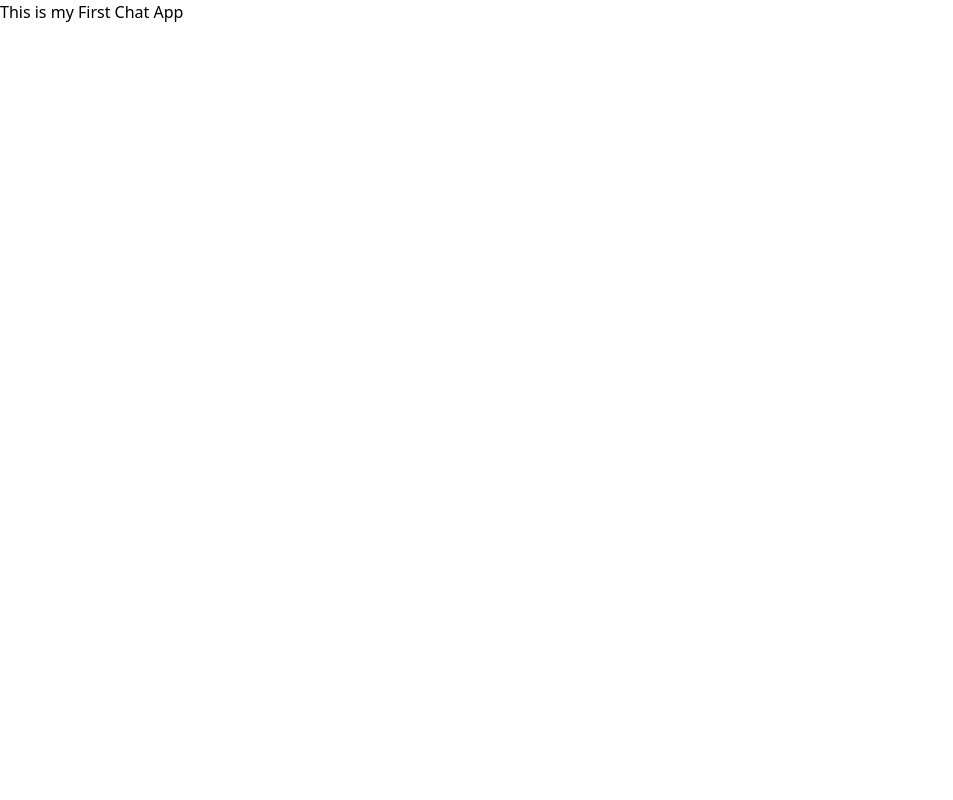
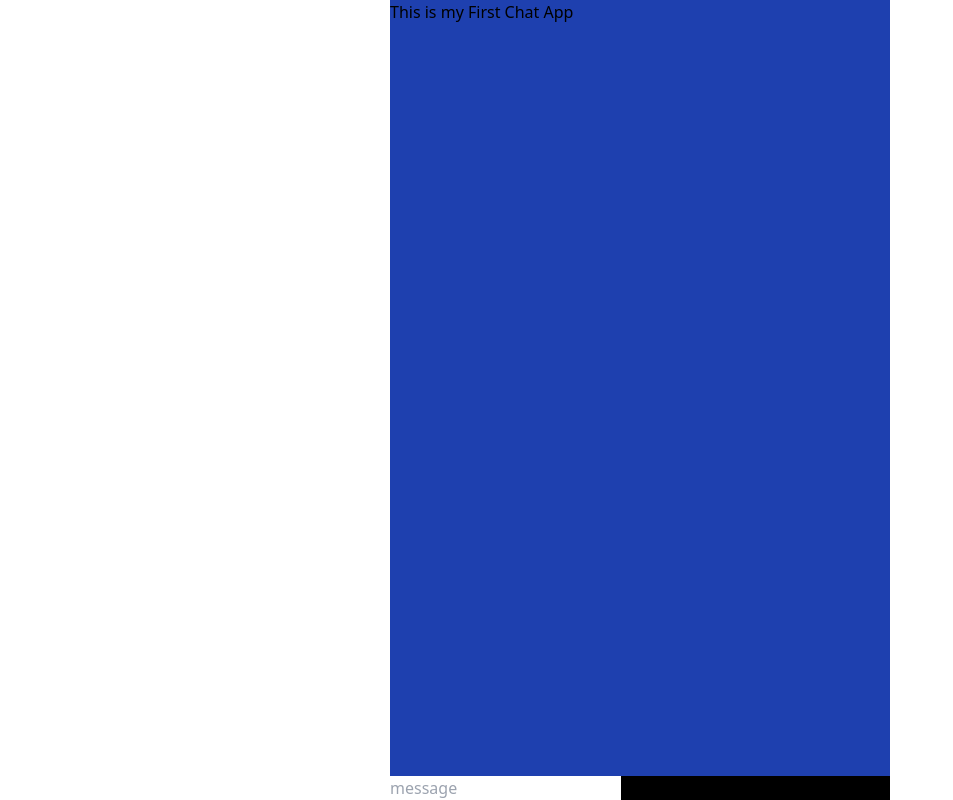
Before and after one commit to kehinde4885/SimpleWebChat, a React (Vite) app: page / in a window 1280 px wide. Shown: the whole page, without its empty margins (0-953 px from the left). Built offline with nearby package versions, Linux system fonts and the light colour scheme.

Commit message:
Feat: local Storage, redux Store

```diff
--- /dev/null
+++ b/src/App.jsx
@@ -0,0 +1,84 @@
+import { useState } from "react";
+// import reactLogo from './assets/react.svg'
+// import viteLogo from '/vite.svg'
+import "./App.css";
+
+import { useDispatch, useSelector } from "react-redux";
+import { changeName, updateChats } from "./app/userSlice";
+
+function intializeLocalStorage() {
+  //localStorage.setItem("User1", "userChatss");
+}
+
+intializeLocalStorage();
+
+function App() {
+  const [isUserSet, changeUserSet] = useState(true);
+  const userName = useSelector((state) => state.user.name);
+
+  console.log(userName);
+  console.log(isUserSet);
+
+  return isUserSet ? <Chat /> : <OnBoard changeUserSet={changeUserSet} />;
+}
+
+function OnBoard({ changeUserSet }) {
+  const dispatch = useDispatch();
+
+  return (
+    <form
+      onSubmit={(e) => {
+        e.preventDefault();
+        const formDets = new FormData(e.target);
+        const user = formDets.get("User");
+        dispatch(changeName(user));
+        changeUserSet(true);
+      }}
+      className="form">
+      <p>Please Enter your Name</p>
+      <input type="text" name="User" id="" />
+      <button className="bg-black text-white">Submit</button>
+    </form>
+  );
+}
+
+function Chat() {
+  const dispatch = useDispatch()
+  const userName = useSelector((state) => state.user.name);
+  const chats = useSelector((state) => state.user.chats);
+
+  console.log(chats)
+
+  function sendChat() {
+
+    const textBox = document.getElementById("chatText");
+
+    const text = textBox.value;
+
+    if (text.length !== 0) {
+      console.log("Text sent");
+      const newChats = chats.concat(text)
+      dispatch(updateChats(newChats))
+      localStorage.setItem(userName, JSON.stringify(newChats));
+    }
+  }
+
+  return (
+    <div className="relative h-screen w-[500px] max-w-[600px] bg-blue-800">
+      <h1 className="">This is my First Chat App</h1>
+      <div className="absolute bottom-0 w-full bg-black">
+        <form
+          onSubmit={(e) => {
+            e.preventDefault();
+
+            sendChat();
+          }}
+          action="">
+          <input id="chatText" placeholder="message" type="text" />
+        </form>
+      </div>
+    </div>
+  );
+}
+
+export default App;
--- a/src/App.tsx
+++ /dev/null
@@ -1,14 +0,0 @@
-import { useState } from "react";
-// import reactLogo from './assets/react.svg'
-// import viteLogo from '/vite.svg'
-import "./App.css";
-
-function App() {
-  return (
-    <>
-      <h1 className="">This is my First Chat App</h1>
-    </>
-  );
-}
-
-export default App;
--- /dev/null
+++ b/src/app/store.js
@@ -0,0 +1,10 @@
+import { configureStore } from "@reduxjs/toolkit";
+
+import userReducer from "./userSlice"
+
+
+export default configureStore({
+  reducer: {
+    user: userReducer
+  },
+});
--- /dev/null
+++ b/src/app/userSlice.js
@@ -0,0 +1,28 @@
+import { createSlice } from "@reduxjs/toolkit";
+
+export const userSlice = createSlice({
+  name: "user",
+  initialState: {
+    name: "Default",
+    chats: [],
+  },
+
+  reducers: {
+    changeName: (state, action) => {
+
+      state.name = action.payload
+
+      console.log(state.chats)
+    },
+
+    updateChats: (state, action) => {
+      state.chats = action.payload
+
+    }
+  }
+});
+
+
+export const { changeName , updateChats } = userSlice.actions
+
+export default userSlice.reducer
--- a/src/index.css
+++ b/src/index.css
@@ -3,75 +3,16 @@
 @tailwind components;
 @tailwind utilities;
 
-/* :root {
-  font-family: Inter, system-ui, Avenir, Helvetica, Arial, sans-serif;
-  line-height: 1.5;
-  font-weight: 400;
+@layer base{
+  body{
+    display: grid;
+    place-content: center;
+    height: 100vh;
+  }
 
-  color-scheme: light dark;
-  color: rgba(255, 255, 255, 0.87);
-  background-color: #242424;
 
-  font-synthesis: none;
-  text-rendering: optimizeLegibility;
-  -webkit-font-smoothing: antialiased;
-  -moz-osx-font-smoothing: grayscale;
 }
 
-a {
-  font-weight: 500;
-  color: #646cff;
-  text-decoration: inherit;
+.form {
+  @apply flex aspect-square h-[200px] flex-col justify-between bg-blue-500 px-10 py-8
 }
-a:hover {
-  color: #535bf2;
-}
-
-body {
-  margin: 0;
-  display: flex;
-  place-items: center;
-  min-width: 320px;
-  min-height: 100vh;
-}
-
-h1 {
-  font-size: 3.2em;
-  line-height: 1.1;
-}
-
-button {
-  border-radius: 8px;
-  border: 1px solid transparent;
-  padding: 0.6em 1.2em;
-  font-size: 1em;
-  font-weight: 500;
-  font-family: inherit;
-  background-color: #1a1a1a;
-  cursor: pointer;
-  transition: border-color 0.25s;
-}
-button:hover {
-  border-color: #646cff;
-}
-button:focus,
-button:focus-visible {
-  outline: 4px auto -webkit-focus-ring-color;
-}
-
-@media (prefers-color-scheme: light) {
-  :root {
-    color: #213547;
-    background-color: #ffffff;
-  }
-  a:hover {
-    color: #747bff;
-  }
-  button {
-    background-color: #f9f9f9;
-  }
-} */
-
-body {
-  margin: 0;
-}
--- /dev/null
+++ b/src/main.jsx
@@ -0,0 +1,15 @@
+import { StrictMode } from 'react'
+import { createRoot } from 'react-dom/client'
+import App from './App.jsx'
+import './index.css'
+
+import store from './app/store.js'
+import { Provider } from 'react-redux'
+
+createRoot(document.getElementById("root")).render(
+  <StrictMode>
+    <Provider store={store}>
+      <App />
+    </Provider>
+  </StrictMode>
+);
--- a/src/main.tsx
+++ /dev/null
@@ -1,10 +0,0 @@
-import { StrictMode } from 'react'
-import { createRoot } from 'react-dom/client'
-import App from './App.tsx'
-import './index.css'
-
-createRoot(document.getElementById('root')!).render(
-  <StrictMode>
-    <App />
-  </StrictMode>,
-)
```
